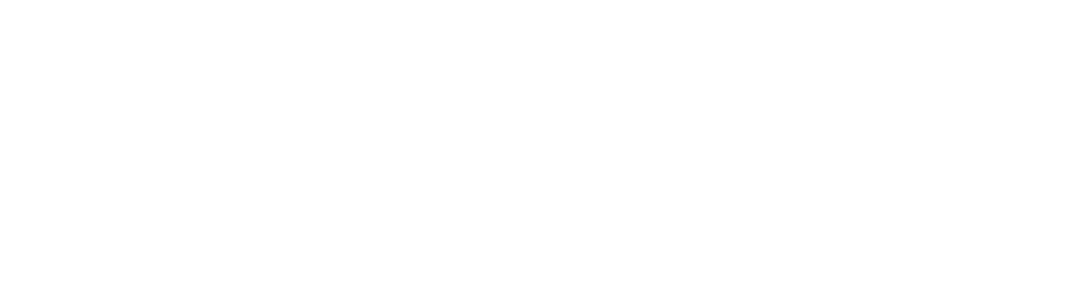
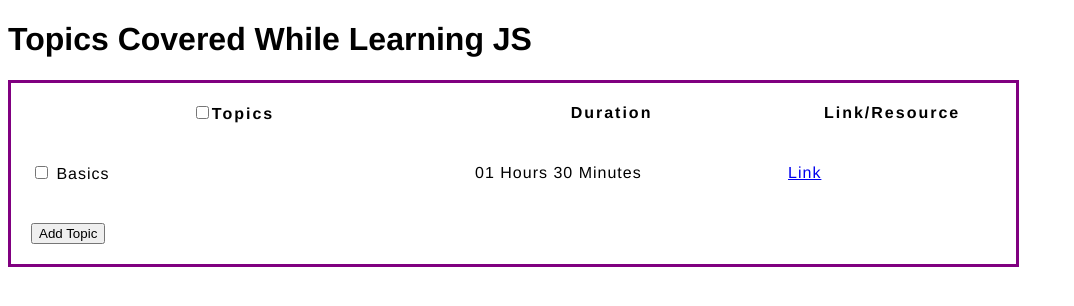
Before and after one commit to umairabidUC/js-assignment-1, a plain HTML site: page index.html in a window 1280 px wide. Shown: the whole page, without its empty margins (0-1074 px from the left). Drawn offline with Linux system fonts and the light colour scheme.

Commit message:
Added Css file and added code to other files.

```diff
--- a/index.html
+++ b/index.html
@@ -1,11 +1,41 @@
 <!DOCTYPE html>
 <html lang="en">
+
 <head>
     <meta charset="UTF-8">
     <meta name="viewport" content="width=device-width, initial-scale=1.0">
-    <title>Document</title>
+    <title>JS Assignment 1</title>
+    <script src="main.js"></script>
+    <link href="style.css" rel="stylesheet" />
+    <link href="https://fonts.googleapis.com/css?family=Rock+Salt" rel="stylesheet" type="text/css" />
+
 </head>
+
 <body>
+    <h1>Topics Covered While Learning JS</h1>
+    <table>
+        <thead>
+        <tr>
+            <th scope="col"><input type="checkbox" id="col-ckbx"/>Topics</th>
+            <th scope="col">Duration</th>
+            <th scope="col">Link/Resource</th>
+        </tr>
+    </thead>
+    <tbody>
+        <tr>
+            <td><input type="checkbox" class="row-ckbx"/> Basics</td>
+            <td>01 Hours 30 Minutes</td>
+            <td><a href="https://github.com/Asabeneh/30-Days-Of-JavaScript/blob/master/readMe.md<"> Link </td>
+        </tr>
+    </tbody>
+    <tfoot>
+        <tr>
+            <td>
+            <button id="btn">Add Topic</button>
+        </td>
+        </tr>
+    </tfoot>
+    </table>
+</body>
 
-</body>
 </html>
--- a/main.js
+++ b/main.js
@@ -0,0 +1 @@
+//lert("Script is working!!")
--- /dev/null
+++ b/style.css
@@ -0,0 +1,41 @@
+/* spacing */
+html {
+    font-family: "helvetica neue", helvetica, arial, sans-serif;
+}
+
+table {
+    table-layout: fixed;
+    width: 80%;
+    border-collapse: collapse;
+    border: 3px solid purple;
+    align-content: center;
+}
+
+thead th:nth-child(1) {
+    width: 30%;
+}
+
+thead th:nth-child(2) {
+    width: 20%;
+}
+
+thead th:nth-child(3) {
+    width: 15%;
+}
+
+thead th:nth-child(4) {
+    width: 35%;
+}
+
+th,
+td {
+    padding: 20px;
+}
+
+th {
+    letter-spacing: 2px;
+}
+
+td {
+    letter-spacing: 1px;
+}
```
